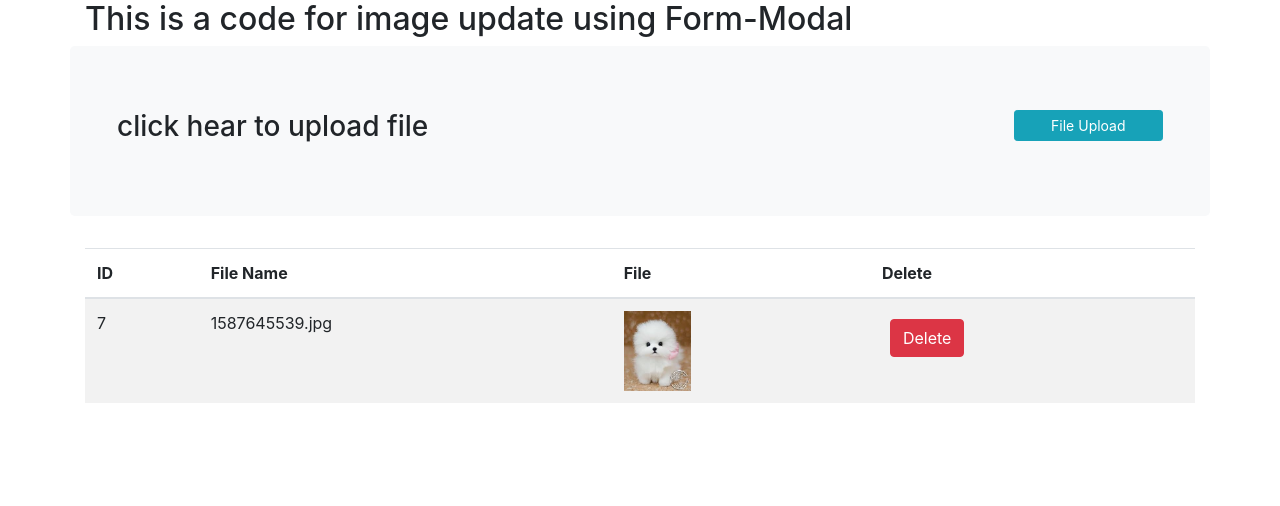
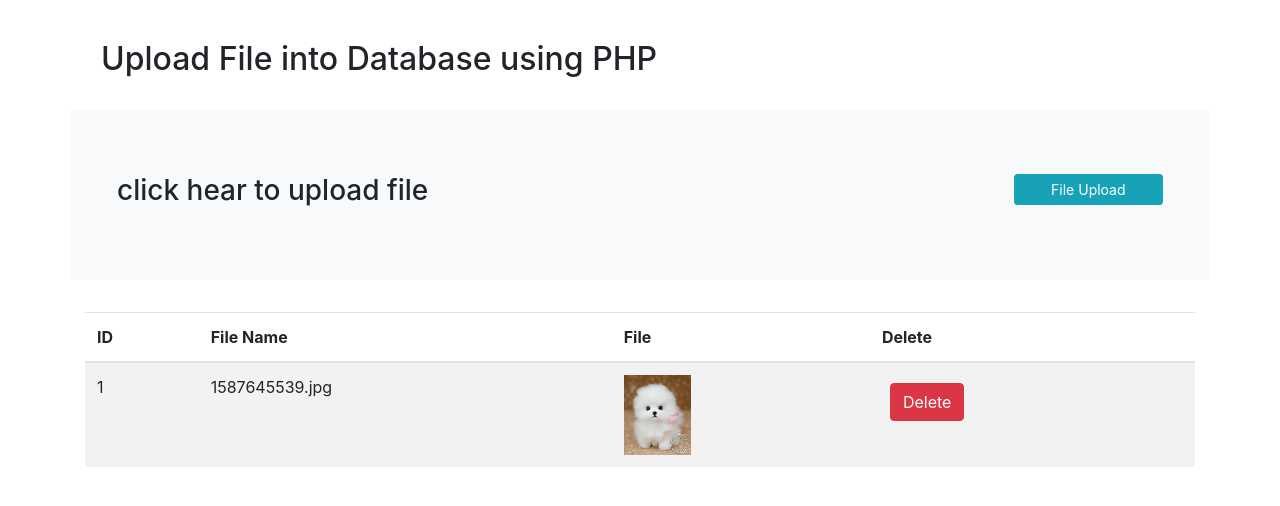
Before and after one commit to akshaykurhekar/File-Upload-using-php, a PHP site: page / in a window 1280 px wide. Shown: the top 506 px of the page. Run offline with PHP 8.4, Linux system fonts and the light colour scheme; data comes from the database, SQL or seed files in the repository; data that the repository does not hold is empty; some libraries are stand-ins or nearby versions.

Commit message:
index update

```diff
--- a/index.php
+++ b/index.php
@@ -15,7 +15,9 @@
 <body>
 
 <div class="container">
-<h2>This is a code for image update using Form-Modal</h2>
+	<div class="align-self-center m-lg-3" style="padding-top: 1.5rem; padding-bottom: 0.5rem;">
+		<h2>Upload File into Database using PHP</h2>
+	</div>
 
 	<div class="row jumbotron bg-light">
 		<div class="col-sm-10"><h3>click hear to upload file</h3></div>
@@ -43,11 +45,11 @@
 						$stmt->execute();
 						$row=$stmt->fetchAll();
 						//$conn=null();
-
+						$id =1;
 						foreach ($row as $key) {
 					?>
 					<tr>
-						<td><?php echo $key['id'];?></td>
+						<td><?php echo $id; $id++; ?></td>
 						<td><?php echo $key['image'];?></td>
 						<td><img src="destFile/<?php echo $key['image'];?>" style="height: 5rem" class="img" ></td>
 						<td><a class="btn btn-danger m-2" href="back.php?id=<?php echo $key['id'];?>" name="deleteFile">Delete</a></td>
```
Also changed, not shown: destFile/1587652337.jpg (added).
